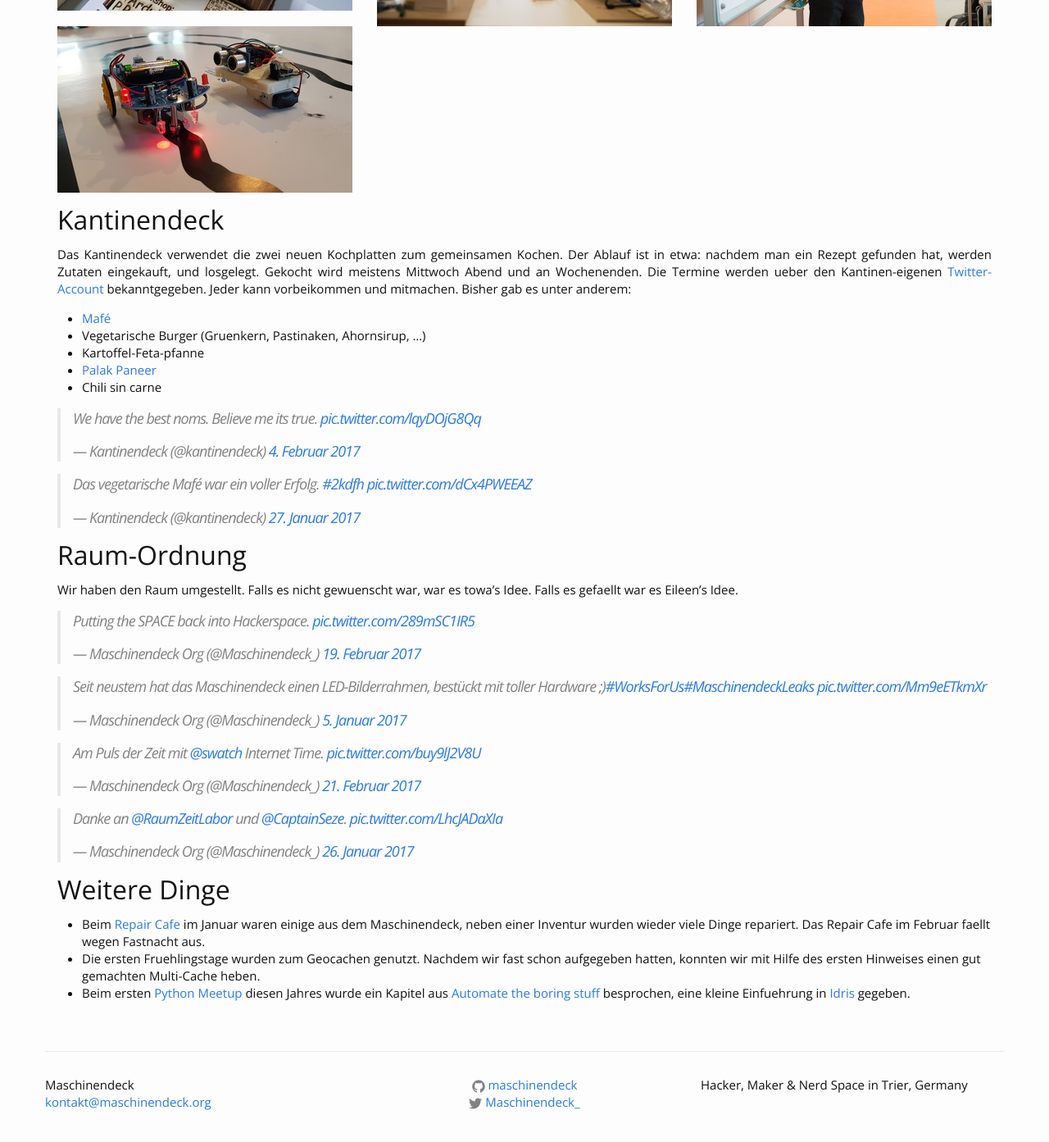
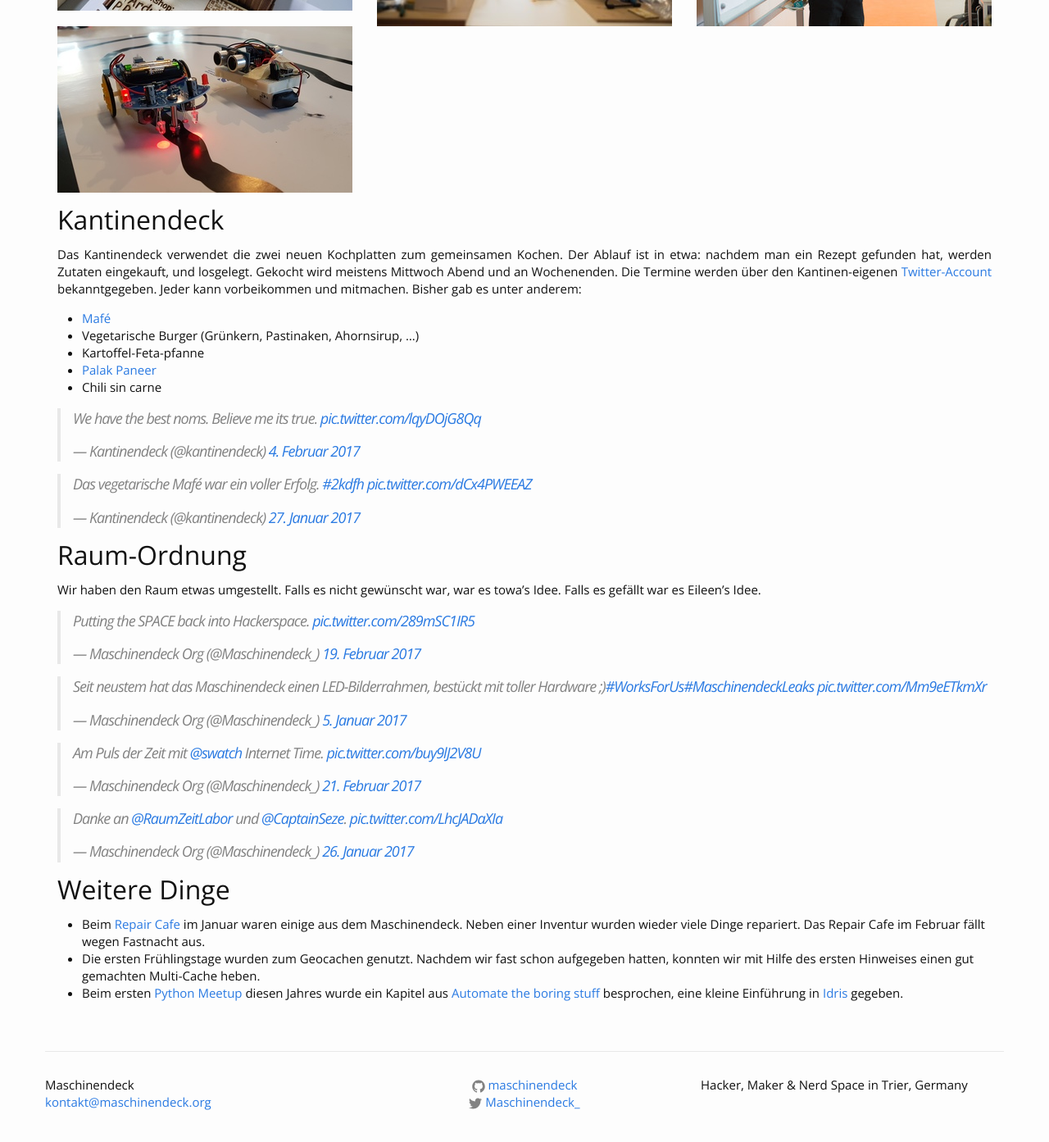
Before and after one commit to maschinendeck/maschinendeck.github.io, a Jekyll site: the page built from _posts/2017-02-22-update.md, in a window 1280 px wide and 1400 px high, scrolled down 1898 px. Shown: the top 1393 px of the window at 82% size. Built offline with Jekyll 4.4.1, drawn with Linux system fonts in a browser that asks for light colours; comment, search, counter and statistics services are not loaded; some of the changed text lies outside the part shown.

Commit message:
Update feb17

```diff
--- a/_posts/2017-02-22-update.md
+++ b/_posts/2017-02-22-update.md
@@ -22,8 +22,8 @@
 
 ## Byteburger Podcast
 
-Wer mehr dazu _hoeren_ will, sollte sich den ersten [Byteburger Podcast BTB001](http://www.byteburger.net/btb001-ich-sag-nur-paternoster/) anhoeren.
-fidepus, Don_Clemente, energy und y0sh haben sich zusammengetan um ueber allerlei Dinge zu berichten.
+Wer mehr dazu _hören_ will, sollte sich den ersten [Byteburger Podcast BTB001](http://www.byteburger.net/btb001-ich-sag-nur-paternoster/) anhören.
+fidepus, Don_Clemente, energy und y0sh haben sich zusammengetan um über allerlei Dinge zu berichten.
 
 <blockquote class="twitter-tweet" data-lang="de"><p lang="de" dir="ltr">Einige userer Mitglieder haben mit einem neuen <a href="https://twitter.com/hashtag/Laberpodcast?src=hash">#Laberpodcast</a> begonnen: <a href="https://twitter.com/Byteburger_net">@Byteburger_net</a> <br>Folge 1:<a href="https://t.co/I2ddUa5Mna">https://t.co/I2ddUa5Mna</a></p>&mdash; Maschinendeck Org (@Maschinendeck_) <a href="https://twitter.com/Maschinendeck_/status/825643954146271236">29. Januar 2017</a></blockquote>
 <script async src="//platform.twitter.com/widgets.js" charset="utf-8"></script>
@@ -32,13 +32,13 @@
 ## Pi &amp; More 9 ½
 
 Die Winterausgabe der [Pi &amp; More 9 ½](http://piandmore.de/) fand am 14. Januar an der [Hochschule Niederrhein](https://www.hs-niederrhein.de/) statt.
-Einige Maschinendeckler waren auch dabei und hielten einen Vortrag oder halfen am Info-Stand:
+Einige Maschinendeckler waren dabei und hielten einen Vortrag oder halfen am Info-Stand:
 
-  - [@nmaas87](https://twitter.com/nmaas87) hat einen Vortrag ueber resinOS gehalten ([Weblog und Folien](https://www.nico-maas.de/)). Einen umfangreichen und interessanten [Vortrag](https://twitter.com/Maschinendeck_/status/821811450670891008) vom ihm ueber Docker gab es Mitte Januar im Maschinendeck.
-  - [towa](https://twitter.com/towarischtsch) hielt eine Einfuehrung zu differentiellem GPS ([Folien](https://frosch.piandmore.de//de/pam9-5/call/public-media/event_media/presi.pdf)).
-  - Eileen erklaerte wie man einen WS2812B Led Matrix mit der ESP8266 ansteuern kann.
+  - [@nmaas87](https://twitter.com/nmaas87) hat einen Vortrag über resinOS gehalten ([Weblog und Folien](https://www.nico-maas.de/)). Einen umfangreichen und interessanten [Vortrag](https://twitter.com/Maschinendeck_/status/821811450670891008) vom ihm über Docker gab es Mitte Januar im Maschinendeck.
+  - [towa](https://twitter.com/towarischtsch) hielt eine Einführung zu differentiellem GPS ([Folien](https://frosch.piandmore.de//de/pam9-5/call/public-media/event_media/presi.pdf)).
+  - Eileen erklärte wie man eine WS2812B Led Matrix mit der ESP8266 ansteuern kann.
 
-Die Videos sind auf dem [YouTube-Kanal](https://www.youtube.com/playlist?list=PLzsc1BLWrXvpKY8NG0SuAYhbj2gNFkiHb) verfuegbar.
+Die Videos sind auf dem [YouTube-Kanal](https://www.youtube.com/playlist?list=PLzsc1BLWrXvpKY8NG0SuAYhbj2gNFkiHb) verfügbar.
 
 Da es fast auf dem Heimweg lag wurde noch dem [Chaosdorf](https://chaosdorf.de/) einen Besuch abgestattet.
 
@@ -51,11 +51,11 @@
 ## Kantinendeck
 
 Das Kantinendeck verwendet die zwei neuen Kochplatten zum gemeinsamen Kochen. Der Ablauf ist in etwa: nachdem man ein Rezept gefunden hat, werden Zutaten eingekauft, und losgelegt.
-Gekocht wird meistens Mittwoch Abend und an Wochenenden. Die Termine werden ueber den Kantinen-eigenen [Twitter-Account](https://twitter.com/kantinendeck) bekanntgegeben.
+Gekocht wird meistens Mittwoch Abend und an Wochenenden. Die Termine werden über den Kantinen-eigenen [Twitter-Account](https://twitter.com/kantinendeck) bekanntgegeben.
 Jeder kann vorbeikommen und mitmachen. Bisher gab es unter anderem:
 
   - [Mafé](http://www.chefkoch.de/rezepte/2418781381833932/Vegetarisches-Maf.html)
-  - Vegetarische Burger (Gruenkern, Pastinaken, Ahornsirup, ...)
+  - Vegetarische Burger (Grünkern, Pastinaken, Ahornsirup, ...)
   - Kartoffel-Feta-pfanne
   - [Palak Paneer](http://www.chefkoch.de/rezepte/1430761247928622/Palak-Paneer.html)
   - Chili sin carne
@@ -70,8 +70,8 @@
 
 ## Raum-Ordnung
 
-Wir haben den Raum umgestellt. Falls es nicht gewuenscht war, war es towa's Idee.
-Falls es gefaellt war es Eileen's Idee.
+Wir haben den Raum etwas umgestellt. Falls es nicht gewünscht war, war es towa's Idee.
+Falls es gefällt war es Eileen's Idee.
 
 <blockquote class="twitter-tweet" data-lang="de"><p lang="en" dir="ltr">Putting the SPACE back into Hackerspace. <a href="https://t.co/289mSC1IR5">pic.twitter.com/289mSC1IR5</a></p>&mdash; Maschinendeck Org (@Maschinendeck_) <a href="https://twitter.com/Maschinendeck_/status/833274346219196416">19. Februar 2017</a></blockquote>
 <script async src="//platform.twitter.com/widgets.js" charset="utf-8"></script>
@@ -88,6 +88,6 @@
 
 ## Weitere Dinge
 
-  - Beim [Repair Cafe](https://repaircafe-trier.de/) im Januar waren einige aus dem Maschinendeck, neben einer Inventur wurden wieder viele Dinge repariert. Das Repair Cafe im Februar faellt wegen Fastnacht aus.
-  - Die ersten Fruehlingstage wurden zum Geocachen genutzt. Nachdem wir fast schon aufgegeben hatten, konnten wir mit Hilfe des ersten Hinweises einen gut gemachten Multi-Cache heben.
-  - Beim ersten [Python Meetup](http://pythontrier.com/) diesen Jahres wurde ein Kapitel aus [Automate the boring stuff](https://automatetheboringstuff.com/) besprochen, eine kleine Einfuehrung in [Idris](http://www.idris-lang.org/) gegeben.
+  - Beim [Repair Cafe](https://repaircafe-trier.de/) im Januar waren einige aus dem Maschinendeck. Neben einer Inventur wurden wieder viele Dinge repariert. Das Repair Cafe im Februar fällt wegen Fastnacht aus.
+  - Die ersten Frühlingstage wurden zum Geocachen genutzt. Nachdem wir fast schon aufgegeben hatten, konnten wir mit Hilfe des ersten Hinweises einen gut gemachten Multi-Cache heben.
+  - Beim ersten [Python Meetup](http://pythontrier.com/) diesen Jahres wurde ein Kapitel aus [Automate the boring stuff](https://automatetheboringstuff.com/) besprochen, eine kleine Einführung in [Idris](http://www.idris-lang.org/) gegeben.
```
Also changed, not shown: other parts of _posts/2017-02-22-update.md (+2 -2 lines).
